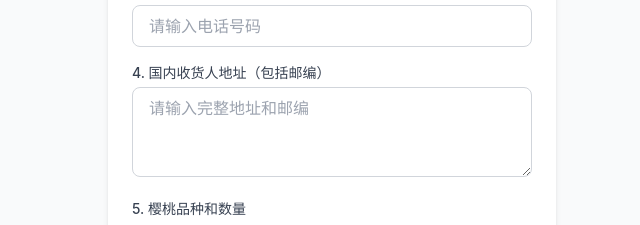
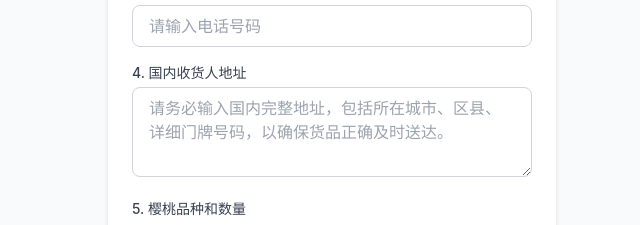
Before and after one commit to Mickyayi/cherry-logistics, a React (Vite) app in the folder frontend/: page /submit in a window 1280 px wide. Shown: the part 327-552 px from the top of the page, without its empty margins (308-948 px from the left). Built offline with nearby package versions, Linux system fonts and the light colour scheme; no server answers.

Commit message:
chore: update address field label and placeholder text

```diff
--- a/frontend/src/pages/SubmitOrder.tsx
+++ b/frontend/src/pages/SubmitOrder.tsx
@@ -110,12 +110,12 @@ export default function SubmitOrder() {
 
           <div>
             <label className="block text-sm font-medium text-gray-700 mb-1">
-              4. 国内收货人地址（包括邮编）
+              4. 国内收货人地址
             </label>
             <textarea
               className="w-full px-4 py-2 border border-gray-300 rounded-lg focus:ring-2 focus:ring-red-500 focus:border-transparent"
               rows={3}
-              placeholder="请输入完整地址和邮编"
+              placeholder="请务必输入国内完整地址，包括所在城市、区县、详细门牌号码，以确保货品正确及时送达。"
               value={formData.recipient_address}
               onChange={(e) => handleInputChange('recipient_address', e.target.value)}
               required
```
